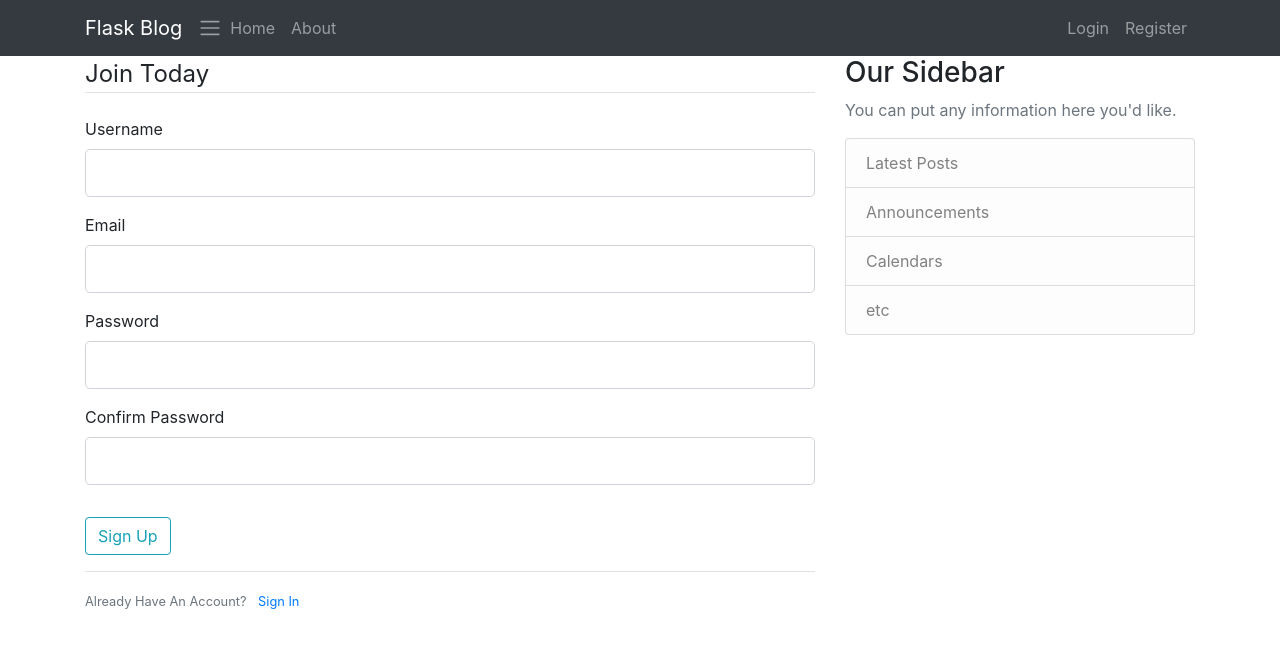
After one commit to MostaqueBillah/paper-galore, a Flask app: page /register in a window 1280 px wide. The commit adds this page. Shown: the top 648 px of the page. Run offline with Flask 3, Linux system fonts and the light colour scheme; some libraries are stand-ins or nearby versions.

Commit message:
Followed along til sql

```diff
--- a/app.py
+++ b/app.py
@@ -1,15 +1,86 @@
-from flask import Flask, render_template, url_for
+from datetime import datetime
+from flask import Flask, render_template, url_for, flash, redirect
+from flask_sqlalchemy import SQLAlchemy
+from forms import RegistrationForm, LoginForm
+
 app = Flask(__name__)
+app.config['SECRET_KEY'] = '5791628bb0b13ce0c676dfde280ba245'
+app.config['SQLALCHEMY_DATABASE_URI'] = 'sqlite:///site.db'
+db = SQLAlchemy(app)
+
+app.app_context().push()
+
+
+class User(db.Model):
+    id = db.Column(db.Integer, primary_key=True)
+    username = db.Column(db.String(20), unique=True, nullable=False)
+    email = db.Column(db.String(120), unique=True, nullable=False)
+    image_file = db.Column(db.String(20), nullable=False, default='default.jpg')
+    password = db.Column(db.String(60), nullable=False)
+    posts = db.relationship('Post', backref='author', lazy=True)
+
+    def __repr__(self):
+        return f"User('{self.username}', '{self.email}', '{self.image_file}')"
+
+
+class Post(db.Model):
+    id = db.Column(db.Integer, primary_key=True)
+    title = db.Column(db.String(100), nullable=False)
+    date_posted = db.Column(db.DateTime, nullable=False, default=datetime.utcnow)
+    content = db.Column(db.Text, nullable=False)
+    user_id = db.Column(db.Integer, db.ForeignKey('user.id'), nullable=False)
+
+    def __repr__(self):
+        return f"Post('{self.title}', '{self.date_posted}')"
+
+
+posts = [
+    {
+        'author': 'Corey Schafer',
+        'title': 'Blog Post 1',
+        'content': 'First post content',
+        'date_posted': 'April 20, 2018'
+    },
+    {
+        'author': 'Jane Doe',
+        'title': 'Blog Post 2',
+        'content': 'Second post content',
+        'date_posted': 'April 21, 2018'
+    }
+]
+
 
 @app.route("/")
-@app.route("/home") #decorator
+@app.route("/home")
 def home():
-    return render_template('index.html')
+    return render_template('home.html', posts=posts)
 
-@app.route("/about") #decorator
+
+@app.route("/about")
 def about():
+    return render_template('about.html', title='About')
 
-    return "<h1>About Page</h1>"
 
-if __name__ == "__main__":
+@app.route("/register", methods=['GET', 'POST'])
+def register():
+    form = RegistrationForm()
+    if form.validate_on_submit():
+        flash(f'Account created for {form.username.data}!', 'success')
+        return redirect(url_for('home'))
+    return render_template('register.html', title='Register', form=form)
+
+
+@app.route("/login", methods=['GET', 'POST'])
+def login():
+    form = LoginForm()
+    if form.validate_on_submit():
+        if form.email.data == 'admin@blog.com' and form.password.data == 'password':
+            flash('You have been logged in!', 'success')
+            return redirect(url_for('home'))
+        else:
+            flash('Login Unsuccessful. Please check username and password', 'danger')
+    return render_template('login.html', title='Login', form=form)
+
+
+if __name__ == '__main__':
     app.run(debug=True)
--- /dev/null
+++ b/forms.py
@@ -0,0 +1,22 @@
+from flask_wtf import FlaskForm
+from wtforms import StringField, PasswordField, SubmitField, BooleanField
+from wtforms.validators import DataRequired, Length, Email, EqualTo
+
+
+class RegistrationForm(FlaskForm):
+    username = StringField('Username',
+                           validators=[DataRequired(), Length(min=2, max=20)])
+    email = StringField('Email',
+                        validators=[DataRequired(), Email()])
+    password = PasswordField('Password', validators=[DataRequired()])
+    confirm_password = PasswordField('Confirm Password',
+                                     validators=[DataRequired(), EqualTo('password')])
+    submit = SubmitField('Sign Up')
+
+
+class LoginForm(FlaskForm):
+    email = StringField('Email',
+                        validators=[DataRequired(), Email()])
+    password = PasswordField('Password', validators=[DataRequired()])
+    remember = BooleanField('Remember Me')
+    submit = SubmitField('Login')
--- /dev/null
+++ b/templates/layout.html
@@ -0,0 +1,81 @@
+
+<!DOCTYPE html>
+<html>
+<head>
+    <!-- Required meta tags -->
+    <meta charset="utf-8">
+    <meta name="viewport" content="width=device-width, initial-scale=1, shrink-to-fit=no">
+
+    <!-- Bootstrap CSS -->
+    <link rel="stylesheet" href="https://maxcdn.bootstrapcdn.com/bootstrap/4.0.0/css/bootstrap.min.css" integrity="sha384-Gn5384xqQ1aoWXA+058RXPxPg6fy4IWvTNh0E263XmFcJlSAwiGgFAW/dAiS6JXm" crossorigin="anonymous">
+
+    <link rel="stylesheet" type="text/css" href="{{ url_for('static', filename='main.css') }}">
+
+    {% if title %}
+        <title>Flask Blog - {{ title }}</title>
+    {% else %}
+        <title>Flask Blog</title>
+    {% endif %}
+</head>
+<body>
+    <header class="site-header">
+        <nav class="navbar navbar-expand-lg navbar-dark bg-dark">
+
+        <div class="container">
+          <a class="navbar-brand" href="/">Flask Blog</a>
+          <button class="navbar-toggler" type="button" data-toggle="collapse" data-target="#navbarSupportedContent" aria-controls="navbarSupportedContent" aria-expanded="false" aria-label="Toggle navigation"></button>
+          <!-- <button class="navbar-toggler" type="button" data-bs-toggle="collapse" data-bs-target="#navbarToggle" aria-controls="navbarToggle" aria-expanded="false" aria-label="Toggle navigation"> -->
+            <span class="navbar-toggler-icon"></span>
+          </button>
+          <div class="collapse navbar-collapse" id="navbarSupportedContent">
+            <div class="navbar-nav mr-auto">
+              <a class="nav-item nav-link" href="/">Home</a>
+              <a class="nav-item nav-link" href="/about">About</a>
+            </div>
+            <!-- Navbar Right Side -->
+            <div class="navbar-nav ms-auto" >
+              <a class="nav-item nav-link" href="/login">Login</a>
+              <a class="nav-item nav-link" href="/register">Register</a>
+            </div>
+          </div>
+        </div>
+      </nav>
+    </header>
+    <main role="main" class="container">
+      <div class="row">
+        <div class="col-md-8">
+          {% with messages = get_flashed_messages(with_categories=true) %}
+            {% if messages %}
+              {% for category, message in messages %}
+                <div class="alert alert-{{ category }}">
+                  {{ message }}
+                </div>
+              {% endfor %}
+            {% endif %}
+          {% endwith %}
+          {% block content %}{% endblock %}
+        </div>
+        <div class="col-md-4">
+          <div class="content-section">
+            <h3>Our Sidebar</h3>
+            <p class='text-muted'>You can put any information here you'd like.
+              <ul class="list-group">
+                <li class="list-group-item list-group-item-light">Latest Posts</li>
+                <li class="list-group-item list-group-item-light">Announcements</li>
+                <li class="list-group-item list-group-item-light">Calendars</li>
+                <li class="list-group-item list-group-item-light">etc</li>
+              </ul>
+            </p>
+          </div>
+        </div>
+      </div>
+    </main>
+
+
+    <!-- Optional JavaScript -->
+    <!-- jQuery first, then Popper.js, then Bootstrap JS -->
+    <script src="https://code.jquery.com/jquery-3.2.1.slim.min.js" integrity="sha384-KJ3o2DKtIkvYIK3UENzmM7KCkRr/rE9/Qpg6aAZGJwFDMVNA/GpGFF93hXpG5KkN" crossorigin="anonymous"></script>
+    <script src="https://cdnjs.cloudflare.com/ajax/libs/popper.js/1.12.9/umd/popper.min.js" integrity="sha384-ApNbgh9B+Y1QKtv3Rn7W3mgPxhU9K/ScQsAP7hUibX39j7fakFPskvXusvfa0b4Q" crossorigin="anonymous"></script>
+    <script src="https://maxcdn.bootstrapcdn.com/bootstrap/4.0.0/js/bootstrap.min.js" integrity="sha384-JZR6Spejh4U02d8jOt6vLEHfe/JQGiRRSQQxSfFWpi1MquVdAyjUar5+76PVCmYl" crossorigin="anonymous"></script>
+</body>
+</html>
--- /dev/null
+++ b/templates/register.html
@@ -0,0 +1,72 @@
+{% extends "layout.html" %}
+{% block content %}
+    <div class="content-section">
+        <form method="POST" action="">
+            {{ form.hidden_tag() }}
+            <fieldset class="form-group">
+                <legend class="border-bottom mb-4">Join Today</legend>
+                <div class="form-group">
+                    {{ form.username.label(class="form-control-label") }}
+
+                    {% if form.username.errors %}
+                        {{ form.username(class="form-control form-control-lg is-invalid") }}
+                        <div class="invalid-feedback">
+                            {% for error in form.username.errors %}
+                                <span>{{ error }}</span>
+                            {% endfor %}
+                        </div>
+                    {% else %}
+                        {{ form.username(class="form-control form-control-lg") }}
+                    {% endif %}
+                </div>
+                <div class="form-group">
+                    {{ form.email.label(class="form-control-label") }}
+                    {% if form.email.errors %}
+                        {{ form.email(class="form-control form-control-lg is-invalid") }}
+                        <div class="invalid-feedback">
+                            {% for error in form.email.errors %}
+                                <span>{{ error }}</span>
+                            {% endfor %}
+                        </div>
+                    {% else %}
+                        {{ form.email(class="form-control form-control-lg") }}
+                    {% endif %}
+                </div>
+                <div class="form-group">
+                    {{ form.password.label(class="form-control-label") }}
+                    {% if form.password.errors %}
+                        {{ form.password(class="form-control form-control-lg is-invalid") }}
+                        <div class="invalid-feedback">
+                            {% for error in form.password.errors %}
+                                <span>{{ error }}</span>
+                            {% endfor %}
+                        </div>
+                    {% else %}
+                        {{ form.password(class="form-control form-control-lg") }}
+                    {% endif %}
+                </div>
+                <div class="form-group">
+                    {{ form.confirm_password.label(class="form-control-label") }}
+                    {% if form.confirm_password.errors %}
+                        {{ form.confirm_password(class="form-control form-control-lg is-invalid") }}
+                        <div class="invalid-feedback">
+                            {% for error in form.confirm_password.errors %}
+                                <span>{{ error }}</span>
+                            {% endfor %}
+                        </div>
+                    {% else %}
+                        {{ form.confirm_password(class="form-control form-control-lg") }}
+                    {% endif %}
+                </div>
+            </fieldset>
+            <div class="form-group">
+                {{ form.submit(class="btn btn-outline-info") }}
+            </div>
+        </form>
+    </div>
+    <div class="border-top pt-3">
+        <small class="text-muted">
+            Already Have An Account? <a class="ml-2" href="{{ url_for('login') }}">Sign In</a>
+        </small>
+    </div>
+{% endblock content %}
```
Also changed, not shown: static/css/main.css (+79 -3 lines), templates/about.html (added, +7 -0 lines), templates/base.html (deleted, +0 -13 lines), templates/home.html (added, +15 -0 lines), templates/index.html (deleted, +0 -24 lines), templates/login.html (added, +52 -0 lines), instance/site.db (added).
